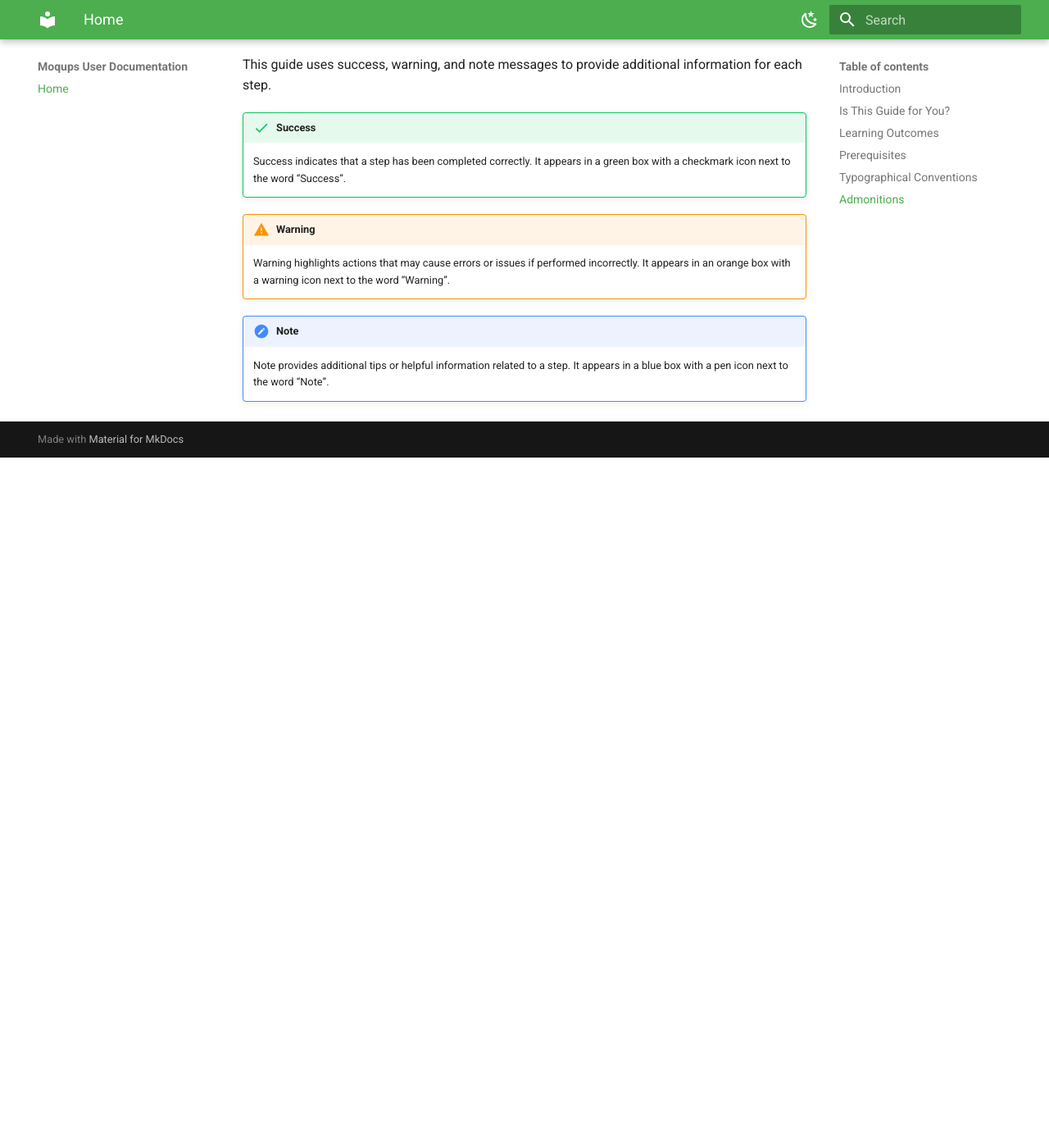
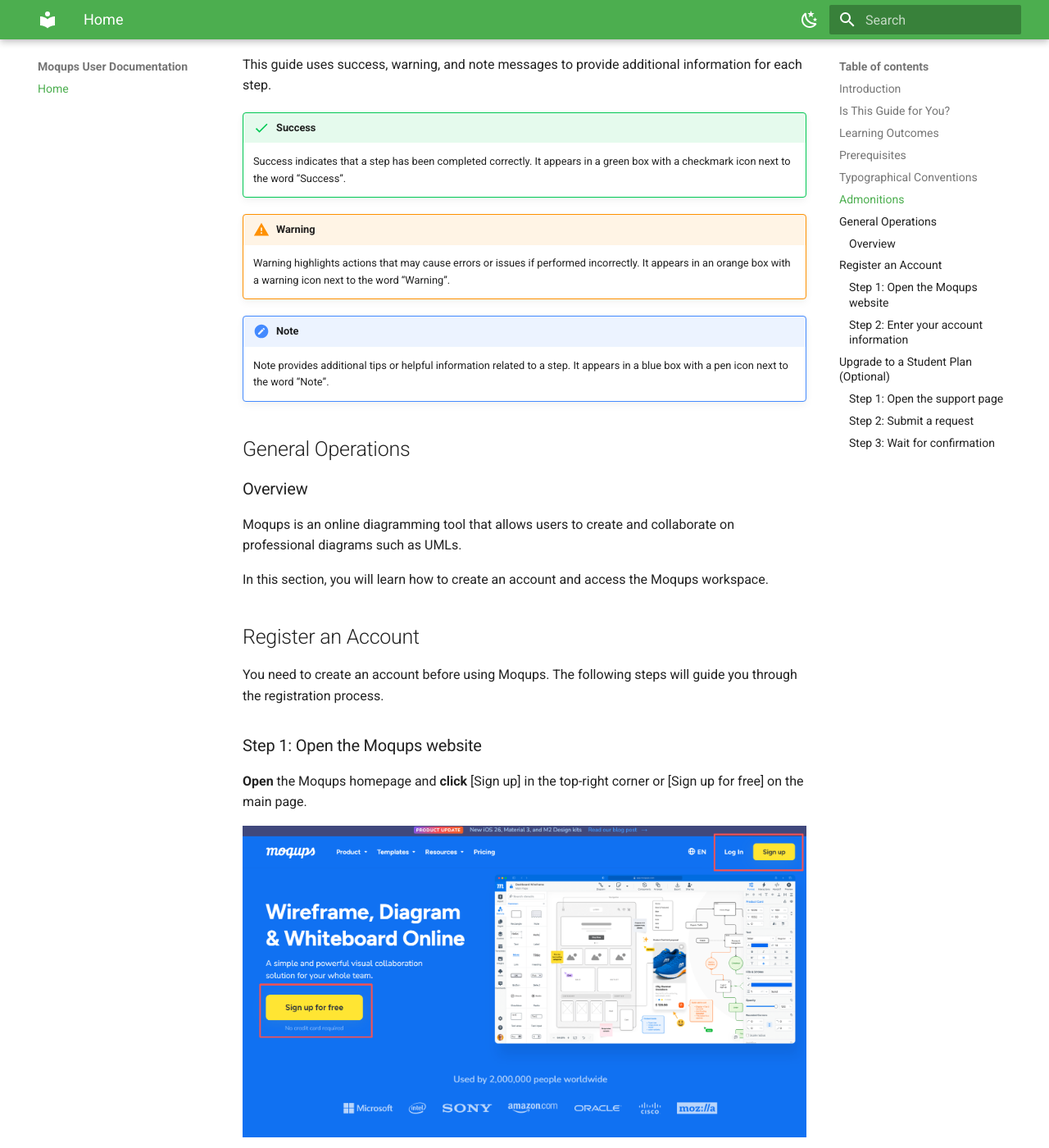
Before and after one commit to mzhao002/Moqups-User-Documentation, an MkDocs documentation site: the page built from docs/index.md, in a window 1280 px wide and 1400 px high, scrolled down 1412 px. Shown: the whole window at 82% size. Built offline with MkDocs 1.6.1 and Material for MkDocs 9.7.7, drawn with Linux system fonts in a browser that asks for light colours; before the commit the page ends 1970 px from its top, so only the background shows below that; some of the changed text lies outside the part shown.

Commit message:
Add account registration and student upgrade section with images

```diff
--- a/docs/index.md
+++ b/docs/index.md
@@ -14,27 +14,27 @@
 
 By the end of this guide, you will be able to
 
-* create a Moqups account,
-* perform general operations within the Moqups workspace,
-* create entities using shapes, and
-* connect entities using lines to represent relationships.
+- create a Moqups account,
+- perform general operations within the Moqups workspace,
+- create entities using shapes, and
+- connect entities using lines to represent relationships.
 
 ## Prerequisites
 
 To follow this guide, you will need
 
-* a computer with internet access,
-* a modern web browser (e.g., Google Chrome, Safari, or Firefox),
-* a valid email account to create a Moqups account, and
-* basic knowledge of using a mouse, keyboard, and trackpad.
+- a computer with internet access,
+- a modern web browser (e.g., Google Chrome, Safari, or Firefox),
+- a valid email account to create a Moqups account, and
+- basic knowledge of using a mouse, keyboard, and trackpad.
 
 ## Typographical Conventions
 
 This guide uses the following typographic conventions:
 
-| Convention Explanation | Examples |
-| :-------------------- | :------- |
-| Commands & Actions: Bolded verbs indicate actions you need to perform when using Moqups. | **Click, Drag, Select, Type, Open** |
+| Convention Explanation                                                                                                            | Examples                                             |
+| :-------------------------------------------------------------------------------------------------------------------------------- | :--------------------------------------------------- |
+| Commands & Actions: Bolded verbs indicate actions you need to perform when using Moqups.                                          | **Click, Drag, Select, Type, Open**                  |
 | Menu & Toolbar Sequence: Menus, panels, or tools are enclosed in square brackets. The → symbol indicates the sequence of actions. | [Dashboard] → [Create New Project] → [Blank Diagram] |
 
 ## Admonitions
@@ -49,3 +49,80 @@
 
 !!! note
     Note provides additional tips or helpful information related to a step. It appears in a blue box with a pen icon next to the word “Note”.
+
+## General Operations
+
+### Overview
+
+Moqups is an online diagramming tool that allows users to create and collaborate on professional diagrams such as UMLs.
+
+In this section, you will learn how to create an account and access the Moqups workspace.
+
+## Register an Account
+
+You need to create an account before using Moqups. The following steps will guide you through the registration process.
+
+### Step 1: Open the Moqups website
+
+**Open** the Moqups homepage and **click** [Sign up] in the top-right corner or [Sign up for free] on the main page.
+
+![Sign up button](images/signup.png)
+
+### Step 2: Enter your account information
+
+On the sign-up page, **enter** your email address and password.
+
+If you are a BCIT student, it is recommended to register using your myBCIT email, as it can be used to request an educational account upgrade.
+
+Once you have entered all the required information correctly, **click** [Create Account] to complete the registration.
+
+!!! warning
+    Free accounts have limitations. BCIT students can use their myBCIT email to request an educational account upgrade.
+
+!!! warning
+    Make sure you enter a valid email address so you can access your account later.
+![Moqups sign-up page](images/signup-page.png)
+
+!!! note
+    You can also sign up using your Google or Microsoft account.
+
+!!! success
+    Congratulations! You have successfully created a Lucidchart account.
+
+
+
+## Upgrade to a Student Plan (Optional)
+
+BCIT students can request a free upgrade to the Moqups Starter plan for educational use.
+
+### Step 1: Open the support page
+
+On the Moqups homepage, **scroll down** to the bottom of the page.
+
+Under the [Support] section, **click** [Contact Support].
+
+![Contact support link](images/contact-support.png)
+
+
+### Step 2: Submit a request
+
+On the contact form page, **enter** your information:
+
+- Email address (use your myBCIT email)
+- Request type (e.g., Education & Nonprofits)
+- Message (request an educational account upgrade)
+
+Then **click** [Submit request].
+
+![Support request form](images/support-form.png)
+
+
+### Step 3: Wait for confirmation
+
+After submitting your request, the Moqups support team will review it.
+
+!!! note
+    The upgrade is typically processed within 1–2 business days.
+
+!!! success
+    Once approved, your account will be upgraded to the Starter plan for educational use.
```
Also changed, not shown: docs/images/contact-support.png (added), docs/images/signup-page.png (added), docs/images/signup.png (added), docs/images/support-form.png (added).
